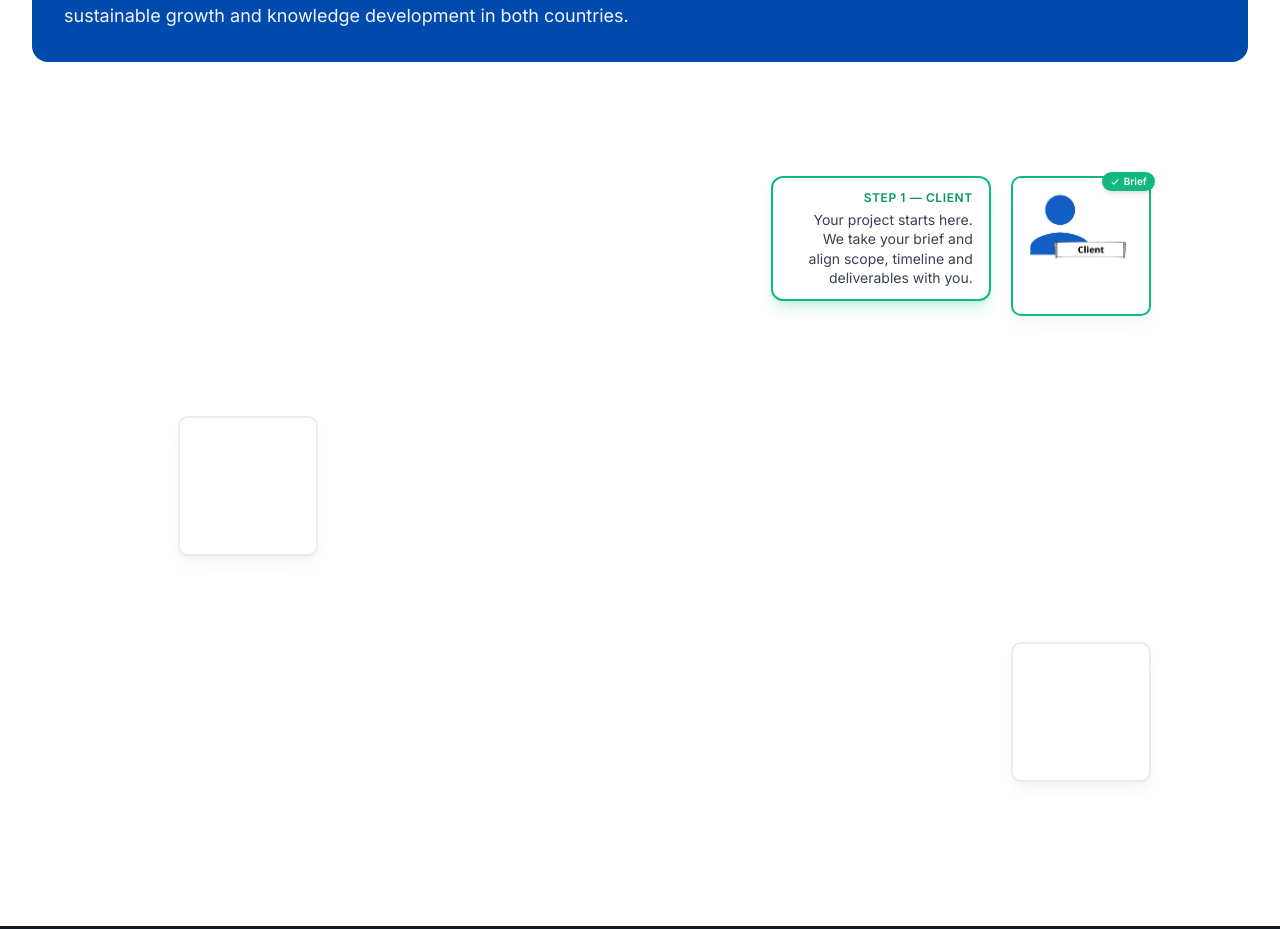
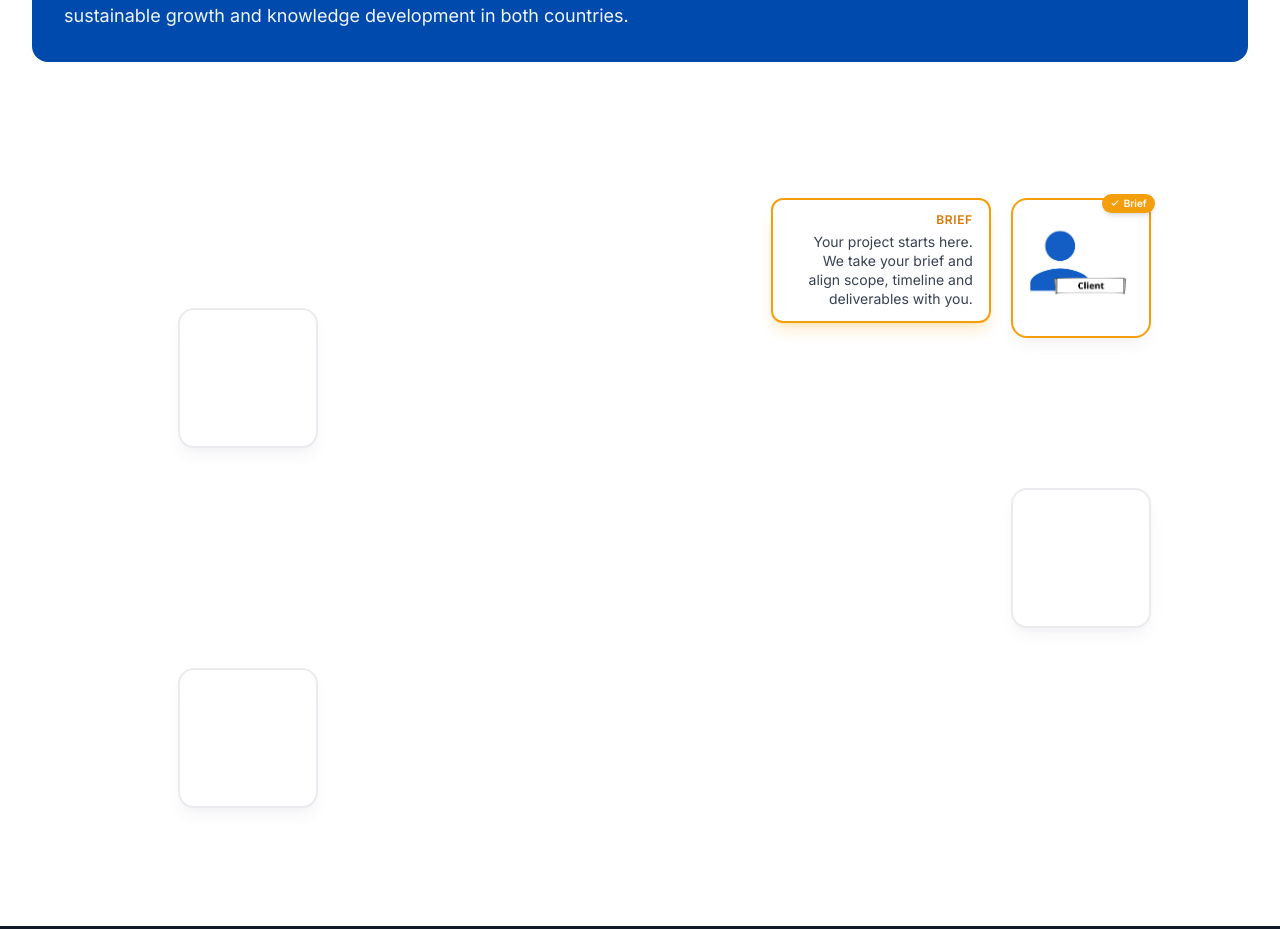
Before and after one commit to egzidev/bimera-frontend, a Next.js app: page /about in a window 1280 px wide. Shown: the part 2947-3876 px from the top of the page. Built offline with nearby package versions, Linux system fonts and the light colour scheme.

Commit message:
Update FlipScroll component to support four-step scrolling progression, enhancing visual transitions and image display logic. Adjust ScrollSmoother settings for improved smoothness and refine gradient definitions for better color transitions.

```diff
--- a/app/about/components/FlipScroll.tsx
+++ b/app/about/components/FlipScroll.tsx
@@ -7,33 +7,43 @@ import { ScrollTrigger } from 'gsap/ScrollTrigger'
 
 gsap.registerPlugin(ScrollTrigger)
 
-// Scroll mapping: no hold at box 2 so you can reach box 3; even spread across scroll
-const P1_END = 0.32       // end of path 1 (arrive at box 2)
-const P2_END = 0.72      // end of path 2 (arrive at box 3)
-// p in [0, P1_END]: path 1; [P1_END, P2_END]: path 2; [P2_END, 1]: path 3
+// Scroll mapping: 4 steps, even spread
+const P1_END = 0.24
+const P2_END = 0.49
+const P3_END = 0.74
+// p in [0, P1_END]: path 1; [P1_END, P2_END]: path 2; [P2_END, P3_END]: path 3; [P3_END, 1]: path 4
 
 function getSegmentProgress(p: number) {
-  let seg1: number, seg2: number, seg3: number
+  let seg1: number, seg2: number, seg3: number, seg4: number
   if (p <= P1_END) {
     seg1 = p / P1_END
     seg2 = 0
     seg3 = 0
+    seg4 = 0
   } else if (p <= P2_END) {
     seg1 = 1
     seg2 = (p - P1_END) / (P2_END - P1_END)
     seg3 = 0
+    seg4 = 0
+  } else if (p <= P3_END) {
+    seg1 = 1
+    seg2 = 1
+    seg3 = (p - P2_END) / (P3_END - P2_END)
+    seg4 = 0
   } else {
     seg1 = 1
     seg2 = 1
-    seg3 = (p - P2_END) / (1 - P2_END)
+    seg3 = 1
+    seg4 = (p - P3_END) / (1 - P3_END)
   }
-  return { seg1, seg2, seg3 }
+  return { seg1, seg2, seg3, seg4 }
 }
 
 const IMAGES = [
   '/images/about-us/1.png',
   '/images/about-us/2.png',
   '/images/about-us/3.png',
+  '/images/about-us/2.png',
 ]
 
 type FlipScrollProps = {
@@ -47,19 +57,21 @@ export default function FlipScroll({ embedded, triggerRef }: FlipScrollProps) {
   const boxRef = useRef<HTMLDivElement>(null)
   const secondMarkerRef = useRef<HTMLDivElement>(null)
   const thirdMarkerRef = useRef<HTMLDivElement>(null)
+  const fourthMarkerRef = useRef<HTMLDivElement>(null)
   const finalRef = useRef<HTMLDivElement>(null)
   const [imageIndex, setImageIndex] = useState(0)
   const [scrollProgress, setScrollProgress] = useState(0)
-  const [pathLengths, setPathLengths] = useState<[number, number, number]>([0, 0, 0])
-  const pathLengthsRef = useRef<[number, number, number]>([0, 0, 0])
+  const [pathLengths, setPathLengths] = useState<[number, number, number, number]>([0, 0, 0, 0])
+  const pathLengthsRef = useRef<[number, number, number, number]>([0, 0, 0, 0])
   const path1Ref = useRef<SVGPathElement>(null)
   const path2Ref = useRef<SVGPathElement>(null)
   const path3Ref = useRef<SVGPathElement>(null)
-  const [headPosition, setHeadPosition] = useState({ x: 86, y: 14 })
+  const path4Ref = useRef<SVGPathElement>(null)
+  const [headPosition, setHeadPosition] = useState({ x: 86, y: 19 })
   const ctxRef = useRef<gsap.Context | null>(null)
 
   useEffect(() => {
-    if (typeof window === 'undefined' || !mainRef.current || !boxRef.current || !secondMarkerRef.current || !thirdMarkerRef.current) return
+    if (typeof window === 'undefined' || !mainRef.current || !boxRef.current || !secondMarkerRef.current || !thirdMarkerRef.current || !fourthMarkerRef.current) return
     if (!embedded && !finalRef.current) return
 
     const createScrollTrigger = () => {
@@ -72,17 +84,17 @@ export default function FlipScroll({ embedded, triggerRef }: FlipScrollProps) {
       const onUpdate = (self: { progress: number }) => {
         const p = self.progress
         setScrollProgress(p)
-        const { seg1: s1, seg2: s2, seg3: s3 } = getSegmentProgress(p)
-        // Show step card only when image has touched that box
+        const { seg1: s1, seg2: s2, seg3: s3, seg4: s4 } = getSegmentProgress(p)
         if (s1 < 0.98) setImageIndex(0)
         else if (s2 < 0.98) setImageIndex(1)
-        else setImageIndex(2)
+        else if (s3 < 0.98) setImageIndex(2)
+        else setImageIndex(3)
 
-        // Snake head: image follows the painted line head (same progress as stroke-dash)
         const lens = pathLengthsRef.current
         const path1 = path1Ref.current
         const path2 = path2Ref.current
         const path3 = path3Ref.current
+        const path4 = path4Ref.current
 
         if (s1 < 1 && path1 && lens[0] > 0) {
           const pt = path1.getPointAtLength(s1 * lens[0])
@@ -90,9 +102,11 @@ export default function FlipScroll({ embedded, triggerRef }: FlipScrollProps) {
         } else if (s2 < 1 && path2 && lens[1] > 0) {
           const pt = path2.getPointAtLength(s2 * lens[1])
           setHeadPosition({ x: pt.x, y: pt.y })
-        } else if (path3 && lens[2] > 0) {
-          // Step 3: image stays at box 3 (start of path 3); only the border continues to screen edge
-          const pt = path3.getPointAtLength(0)
+        } else if (s3 < 1 && path3 && lens[2] > 0) {
+          const pt = path3.getPointAtLength(s3 * lens[2])
+          setHeadPosition({ x: pt.x, y: pt.y })
+        } else if (path4 && lens[3] > 0) {
+          const pt = path4.getPointAtLength(0)
           setHeadPosition({ x: pt.x, y: pt.y })
         }
       }
@@ -120,8 +134,9 @@ export default function FlipScroll({ embedded, triggerRef }: FlipScrollProps) {
       const l1 = path1Ref.current?.getTotalLength() ?? 0
       const l2 = path2Ref.current?.getTotalLength() ?? 0
       const l3 = path3Ref.current?.getTotalLength() ?? 0
-      if (l1 || l2 || l3) {
-        const lengths: [number, number, number] = [l1, l2, l3]
+      const l4 = path4Ref.current?.getTotalLength() ?? 0
+      if (l1 || l2 || l3 || l4) {
+        const lengths: [number, number, number, number] = [l1, l2, l3, l4]
         setPathLengths(lengths)
         pathLengthsRef.current = lengths
       }
@@ -131,8 +146,7 @@ export default function FlipScroll({ embedded, triggerRef }: FlipScrollProps) {
     return () => window.removeEventListener('resize', measure)
   }, [])
 
-  // Segment progress 0..1 for each path (includes hold at box 2)
-  const { seg1: segment1, seg2: segment2, seg3: segment3 } = getSegmentProgress(scrollProgress)
+  const { seg1: segment1, seg2: segment2, seg3: segment3, seg4: segment4 } = getSegmentProgress(scrollProgress)
 
   const flipContent = (
     <div
@@ -147,10 +161,12 @@ export default function FlipScroll({ embedded, triggerRef }: FlipScrollProps) {
         <div
           className={`flip-scroll-orb w-[100vmax] h-[100vmax] min-w-[400px] min-h-[400px] rounded-full blur-xl opacity-50 transition-colors duration-500 ${
             imageIndex === 0
-              ? 'bg-gray-300'
+              ? 'bg-amber-400'
               : imageIndex === 1
-                ? 'bg-[#006AA7]'
-                : 'bg-[#002868]'
+                ? 'bg-[#7dd3fc]'
+                : imageIndex === 2
+                  ? 'bg-[#006AA7]'
+                  : 'bg-emerald-400'
           }`}
           style={{
             animation: 'flip-orb-float 4s ease-in-out infinite',
@@ -166,26 +182,31 @@ export default function FlipScroll({ embedded, triggerRef }: FlipScrollProps) {
         aria-hidden
       >
         <defs>
-          {/* Green (box 1 center) → Blue (box 2 left center) along first path */}
-          <linearGradient id="lineGrad1" gradientUnits="userSpaceOnUse" x1="86" y1="14" x2="17" y2="50">
-            <stop offset="0%" stopColor="rgb(16, 185, 129)" />
+          {/* Step 1 Orange → Step 2 Light blue */}
+          <linearGradient id="lineGrad1" gradientUnits="userSpaceOnUse" x1="86" y1="19" x2="17" y2="35">
+            <stop offset="0%" stopColor="rgb(245, 158, 11)" />
+            <stop offset="100%" stopColor="rgb(125, 211, 252)" />
+          </linearGradient>
+          {/* Step 2 Light blue → Step 3 Blue */}
+          <linearGradient id="lineGrad2" gradientUnits="userSpaceOnUse" x1="17" y1="35" x2="86" y2="60">
+            <stop offset="0%" stopColor="rgb(125, 211, 252)" />
             <stop offset="100%" stopColor="#2563eb" />
           </linearGradient>
-          {/* Blue (box 2 left center) → Orange (box 3 center) along second path */}
-          <linearGradient id="lineGrad2" gradientUnits="userSpaceOnUse" x1="17" y1="50" x2="86" y2="80">
+          {/* Step 3 Blue → Step 4 Green */}
+          <linearGradient id="lineGrad3" gradientUnits="userSpaceOnUse" x1="86" y1="60" x2="17" y2="85">
             <stop offset="0%" stopColor="#2563eb" />
-            <stop offset="100%" stopColor="rgb(245, 158, 11)" />
+            <stop offset="100%" stopColor="rgb(16, 185, 129)" />
           </linearGradient>
-          {/* Orange: short tail inside box 3, centered in box width/height */}
-          <linearGradient id="lineGrad3" gradientUnits="userSpaceOnUse" x1="86" y1="80" x2="87" y2="83">
-            <stop offset="0%" stopColor="rgb(245, 158, 11)" />
-            <stop offset="100%" stopColor="rgb(245, 158, 11)" />
+          {/* Step 4 Green tail inside box 4 */}
+          <linearGradient id="lineGrad4" gradientUnits="userSpaceOnUse" x1="17" y1="85" x2="18" y2="88">
+            <stop offset="0%" stopColor="rgb(16, 185, 129)" />
+            <stop offset="100%" stopColor="rgb(16, 185, 129)" />
           </linearGradient>
         </defs>
-        {/* Box 1 center → Box 2 left center: green to blue (path starts at box 1 visual center) */}
+        {/* Box 1 → Box 2: Orange to Light blue */}
         <path
           ref={path1Ref}
-          d="M 86 14 C 50 14, 22 35, 17 50"
+          d="M 86 19 C 50 19, 22 27, 17 35"
           fill="none"
           stroke="url(#lineGrad1)"
           strokeWidth="1.2"
@@ -194,10 +215,10 @@ export default function FlipScroll({ embedded, triggerRef }: FlipScrollProps) {
           strokeDasharray={pathLengths[0]}
           strokeDashoffset={pathLengths[0] * (1 - segment1)}
         />
-        {/* Box 2 left center → Box 3 center: blue to orange (path ends at box 3 visual center) */}
+        {/* Box 2 → Box 3: Light blue to Blue */}
         <path
           ref={path2Ref}
-          d="M 17 50 C 17 66, 50 77, 86 80"
+          d="M 17 35 C 17 45, 50 52, 86 60"
           fill="none"
           stroke="url(#lineGrad2)"
           strokeWidth="1.2"
@@ -206,64 +227,95 @@ export default function FlipScroll({ embedded, triggerRef }: FlipScrollProps) {
           strokeDasharray={pathLengths[1]}
           strokeDashoffset={pathLengths[1] * (1 - segment2)}
         />
-        {/* Box 3: short orange tail inside box (starts at box 3 visual center) */}
+        {/* Box 3 → Box 4: Blue to Green — rounded curve, opposite shape of path 2 (right to left) */}
         <path
           ref={path3Ref}
-          d="M 86 80 L 87 83"
+          d="M 86 60 C 86 72, 17 77, 17 85"
           fill="none"
           stroke="url(#lineGrad3)"
           strokeWidth="1.2"
           strokeLinecap="round"
+          strokeLinejoin="round"
           strokeDasharray={pathLengths[2]}
           strokeDashoffset={pathLengths[2] * (1 - segment3)}
         />
+        {/* Box 4: short green tail inside box */}
+        <path
+          ref={path4Ref}
+          d="M 17 85 L 18 88"
+          fill="none"
+          stroke="url(#lineGrad4)"
+          strokeWidth="1.2"
+          strokeLinecap="round"
+          strokeLinejoin="round"
+          strokeDasharray={pathLengths[3]}
+          strokeDashoffset={pathLengths[3] * (1 - segment4)}
+        />
       </svg>
 
-      {/* Step card: positioned next to each box — Step 1 left of box 1, Step 2 right of box 2, Step 3 left of box 3 */}
+      {/* Step card: 4 steps — positions align with each box */}
       <div
         className={`absolute max-w-[220px] pointer-events-none z-10 transition-all duration-300 ${
           imageIndex === 0
-            ? 'right-[calc(8%+140px+20px)] top-[7%] text-right'
+            ? 'right-[calc(8%+140px+20px)] top-[10%] text-right'
             : imageIndex === 1
-              ? 'left-[calc(12%+140px+20px)] top-1/2 -translate-y-1/2'
-              : 'right-[calc(8%+140px+20px)] bottom-16 text-right'
+              ? 'left-[calc(12%+140px+20px)] top-[35%] -translate-y-1/2'
+              : imageIndex === 2
+                ? 'right-[calc(8%+140px+20px)] top-[60%] -translate-y-1/2 text-right'
+                : 'left-[calc(12%+140px+20px)] top-[85%] -translate-y-1/2'
         }`}
       >
         <div
           key={imageIndex}
           className={`rounded-xl border-2 bg-white/95 backdrop-blur shadow-lg px-4 py-3 transition-all duration-300 ${
             imageIndex === 0
-              ? 'border-emerald-500 shadow-emerald-500/20'
+              ? 'border-amber-500 shadow-amber-500/20'
               : imageIndex === 1
-                ? 'border-[#2563eb] shadow-blue-500/20'
-                : 'border-amber-500 shadow-amber-500/20'
+                ? 'border-sky-400 shadow-sky-400/20'
+                : imageIndex === 2
+                  ? 'border-[#2563eb] shadow-blue-500/20'
+                  : 'border-emerald-500 shadow-emerald-500/20'
           }`}
         >
           <p
             className={`text-xs font-semibold uppercase tracking-wider mb-1 ${
-              imageIndex === 0 ? 'text-emerald-600' : imageIndex === 1 ? 'text-[#2563eb]' : 'text-amber-600'
+              imageIndex === 0
+                ? 'text-amber-600'
+                : imageIndex === 1
+                  ? 'text-sky-600'
+                  : imageIndex === 2
+                    ? 'text-[#2563eb]'
+                    : 'text-emerald-600'
             }`}
           >
-            {imageIndex === 0 ? 'Step 1 — Client' : imageIndex === 1 ? 'Step 2 — Sweden' : 'Step 3 — Kosovo'}
+            {imageIndex === 0
+              ? 'Brief'
+              : imageIndex === 1
+                ? 'Contract'
+                : imageIndex === 2
+                  ? 'Design'
+                  : 'Delivery'}
           </p>
           <p className="text-sm text-gray-700 leading-snug">
             {imageIndex === 0
               ? 'Your project starts here. We take your brief and align scope, timeline and deliverables with you.'
               : imageIndex === 1
                 ? 'Client relations, contracts, project management & structural calculations in line with Swedish and EU regulations.'
-                : 'Detailed drawings and BIM models using the same documented workflows and technical standards.'}
+                : imageIndex === 2
+                  ? 'Detailed drawings and BIM models using the same documented workflows and technical standards.'
+                  : 'Thorough quality control, so we ensure no errors follow on construction site, and project is delivered to the client.'}
           </p>
         </div>
       </div>
 
-      {/* Position 1: always visible, active (emerald) when image is here */}
+      {/* Position 1: Orange (Brief) — top right */}
       <div
-        className={`absolute right-[8%] top-[7%] w-[140px] h-[140px] flex items-center justify-center rounded-[10px] bg-white shadow-lg shadow-gray-200/40 z-10 transition-all duration-300 border-2 ${
-          imageIndex === 0 ? 'border-emerald-500' : 'border-gray-200/80'
+        className={`absolute right-[8%] top-[10%] w-[140px] h-[140px] flex items-center justify-center rounded-2xl bg-white shadow-lg shadow-gray-200/40 z-10 transition-all duration-300 border-2 ${
+          imageIndex === 0 ? 'border-amber-500' : 'border-gray-200/80'
         }`}
       >
         {imageIndex === 0 && (
-          <span className="absolute -top-1.5 -right-1.5 flex items-center gap-1 rounded-full bg-emerald-500 px-2 py-0.5 text-[10px] font-semibold text-white shadow-md">
+          <span className="absolute -top-1.5 -right-1.5 flex items-center gap-1 rounded-full bg-amber-500 px-2 py-0.5 text-[10px] font-semibold text-white shadow-md">
             <svg className="h-2.5 w-2.5" fill="none" viewBox="0 0 24 24" stroke="currentColor" strokeWidth={2.5}>
               <path strokeLinecap="round" strokeLinejoin="round" d="M5 13l4 4L19 7" />
             </svg>
@@ -275,14 +327,14 @@ export default function FlipScroll({ embedded, triggerRef }: FlipScrollProps) {
       {/* Moving box with image - follows path head (snake style), aligned with border paint */}
       <div
         ref={boxRef}
-        className="absolute w-[140px] h-[140px] flex items-center justify-center rounded-[10px] z-20 pointer-events-none"
+        className="absolute w-[140px] h-[140px] flex items-center justify-center rounded-2xl z-20 pointer-events-none"
         style={{
           left: `${headPosition.x}%`,
           top: `${headPosition.y}%`,
           transform: 'translate(-50%, -50%)',
         }}
       >
-        <div className="flip-scroll-box w-[100px] h-[100px] relative rounded-[10px] overflow-hidden bg-transparent">
+        <div className="flip-scroll-box w-[100px] h-[100px] relative rounded-2xl overflow-hidden bg-transparent">
           <Image
             src={IMAGES[imageIndex]}
             alt=""
@@ -293,40 +345,61 @@ export default function FlipScroll({ embedded, triggerRef }: FlipScrollProps) {
         </div>
       </div>
 
-      {/* Position 2: left side, vertically centered; active (blue) when image is here */}
+      {/* Position 2: Light blue (Lead) — left column, 35% from top */}
       <div
-        className={`absolute left-[12%] top-1/2 -translate-y-1/2 w-[140px] h-[140px] flex items-center justify-center rounded-[10px] bg-white shadow-lg shadow-gray-200/40 z-10 transition-all duration-300 border-2 ${
-          imageIndex === 1 ? 'border-[#2563eb]' : 'border-gray-200/80'
+        className={`absolute left-[12%] top-[35%] -translate-y-1/2 w-[140px] h-[140px] flex items-center justify-center rounded-2xl bg-white shadow-lg shadow-gray-200/40 z-10 transition-all duration-300 border-2 ${
+          imageIndex === 1 ? 'border-sky-400' : 'border-gray-200/80'
         }`}
       >
         <div
           ref={secondMarkerRef}
-          className="w-[100px] h-[100px] rounded-[10px] border border-transparent"
+          className="w-[100px] h-[100px] rounded-2xl border border-transparent"
           aria-hidden
         />
         {imageIndex === 1 && (
+          <span className="absolute -top-1.5 -right-1.5 flex items-center gap-1 rounded-full bg-sky-400 px-2 py-0.5 text-[10px] font-semibold text-white shadow-md">
+            <svg className="h-2.5 w-2.5" fill="none" viewBox="0 0 24 24" stroke="currentColor" strokeWidth={2.5}>
+              <path strokeLinecap="round" strokeLinejoin="round" d="M5 13l4 4L19 7" />
+            </svg>
+            Contract
+          </span>
+        )}
+      </div>
+
+      {/* Position 3: Blue (Design) — right column, 60% from top */}
+      <div
+        className={`absolute right-[8%] top-[60%] -translate-y-1/2 w-[140px] h-[140px] flex items-center justify-center rounded-2xl bg-white shadow-lg shadow-gray-200/40 z-10 transition-all duration-300 border-2 ${
+          imageIndex === 2 ? 'border-[#2563eb]' : 'border-gray-200/80'
+        }`}
+      >
+        <div
+          ref={thirdMarkerRef}
+          className="w-[100px] h-[100px] rounded-2xl border border-transparent"
+          aria-hidden
+        />
+        {imageIndex === 2 && (
           <span className="absolute -top-1.5 -right-1.5 flex items-center gap-1 rounded-full bg-[#2563eb] px-2 py-0.5 text-[10px] font-semibold text-white shadow-md">
             <svg className="h-2.5 w-2.5" fill="none" viewBox="0 0 24 24" stroke="currentColor" strokeWidth={2.5}>
               <path strokeLinecap="round" strokeLinejoin="round" d="M5 13l4 4L19 7" />
             </svg>
-            Lead
+            Design
           </span>
         )}
       </div>
 
-      {/* Position 3: same vertical line as box 1 (right 8%), active (amber) when image is here */}
+      {/* Position 4: Green (Delivery) — same left as box 2, 85% from top (more down) */}
       <div
-        className={`absolute right-[8%] bottom-16 w-[140px] h-[140px] flex items-center justify-center rounded-[10px] bg-white shadow-lg shadow-gray-200/40 z-10 transition-all duration-300 border-2 ${
-          imageIndex === 2 ? 'border-amber-500' : 'border-gray-200/80'
+        className={`absolute left-[12%] top-[85%] -translate-y-1/2 w-[140px] h-[140px] flex items-center justify-center rounded-2xl bg-white shadow-lg shadow-gray-200/40 z-10 transition-all duration-300 border-2 ${
+          imageIndex === 3 ? 'border-emerald-500' : 'border-gray-200/80'
         }`}
       >
         <div
-          ref={thirdMarkerRef}
-          className="w-[100px] h-[100px] rounded-[10px] border border-transparent"
+          ref={fourthMarkerRef}
+          className="w-[100px] h-[100px] rounded-2xl border border-transparent"
           aria-hidden
         />
-        {imageIndex === 2 && (
-          <span className="absolute -top-1.5 -right-1.5 flex items-center gap-1 rounded-full bg-amber-500 px-2 py-0.5 text-[10px] font-semibold text-white shadow-md">
+        {imageIndex === 3 && (
+          <span className="absolute -top-1.5 -right-1.5 flex items-center gap-1 rounded-full bg-emerald-500 px-2 py-0.5 text-[10px] font-semibold text-white shadow-md">
             <svg className="h-2.5 w-2.5" fill="none" viewBox="0 0 24 24" stroke="currentColor" strokeWidth={2.5}>
               <path strokeLinecap="round" strokeLinejoin="round" d="M5 13l4 4L19 7" />
             </svg>
--- a/app/about/page.tsx
+++ b/app/about/page.tsx
@@ -24,7 +24,7 @@ export default function AboutPage() {
     smootherRef.current = ScrollSmoother.create({
       wrapper: '#smooth-wrapper',
       content: '#smooth-content',
-      smooth: 1.2,
+      smooth: 3,
       effects: true,
       normalizeScroll: true,
       ignoreMobileResize: true,
```
